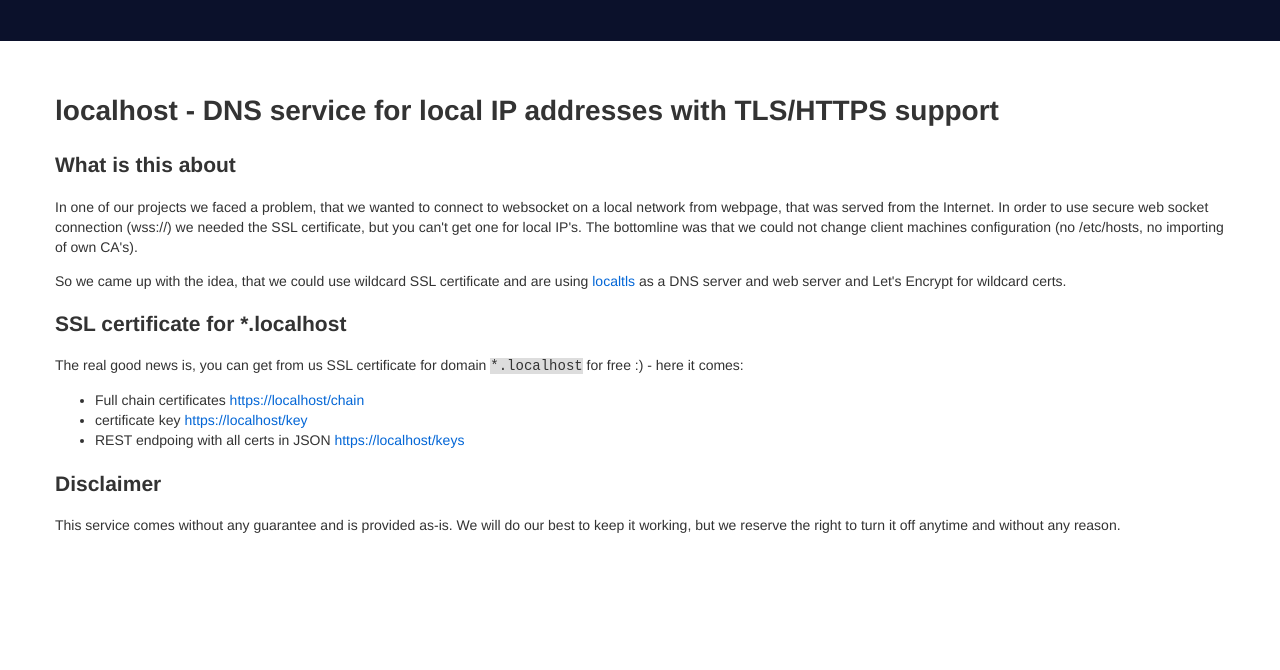
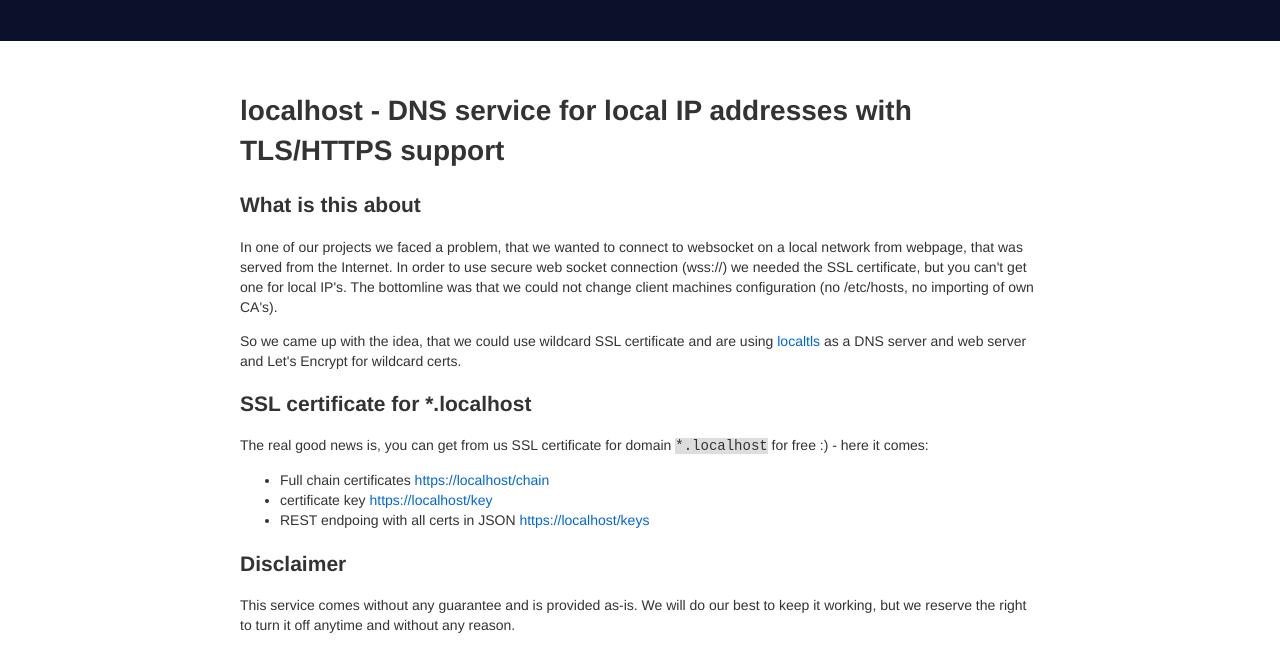
Before and after one commit to Corollarium/localtls, a plain HTML site: page www/index.html in a window 1280 px wide. Shown: the part 130-800 px from the top of the page. Drawn offline with Linux system fonts and the light colour scheme.

Commit message:
make index.html css have dynamic width, but with a max

```diff
--- a/www/index.html
+++ b/www/index.html
@@ -22,7 +22,8 @@
             margin: 0;
         }
         .container {
-            width: 1170px;
+            width: 80%;
+            max-width: 800px;
             margin-right: auto;
             margin-left: auto;
             padding-left: 15px;
```
